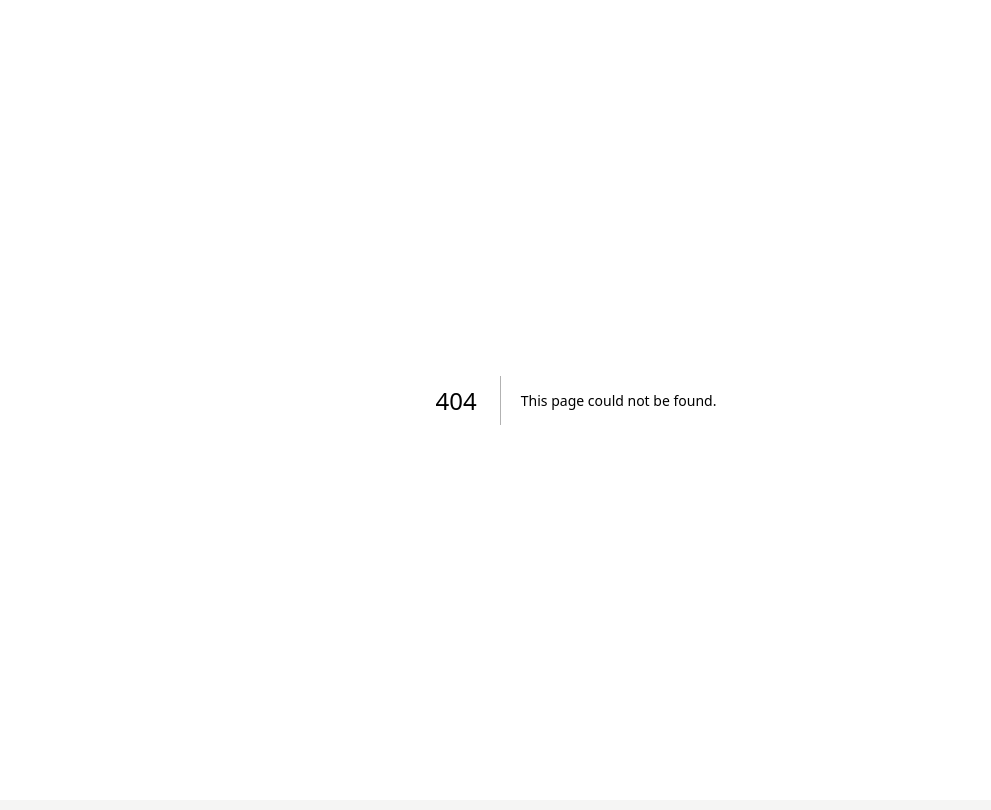
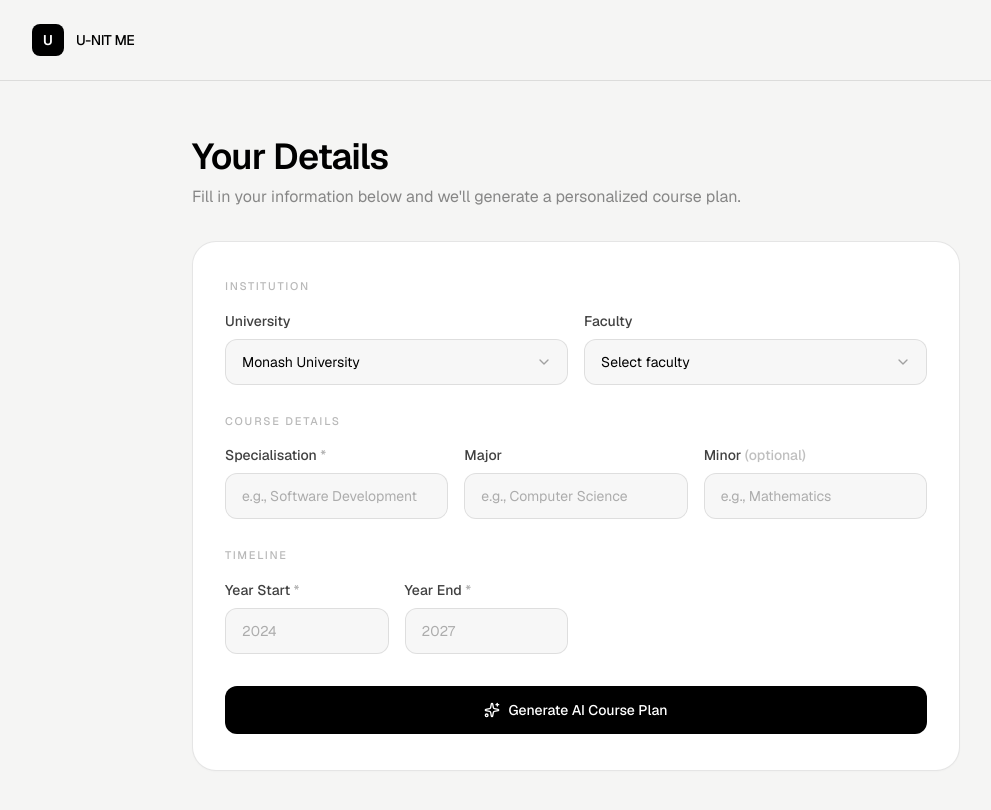
Before and after one commit to frzatla/u-nitme, a Next.js app in the folder my-app/: page /dashboard in a window 1280 px wide. Before the commit this address had no page. Shown: the top 810 px of the page, without its empty margins (64-1055 px from the left). Built offline with nearby package versions, Linux system fonts and the light colour scheme; no server answers.

Commit message:
add dashboard and student form when sign in

```diff
--- /dev/null
+++ b/my-app/src/app/dashboard/page.js
@@ -0,0 +1,60 @@
+"use client";
+
+import { useUser, UserButton } from "@clerk/nextjs";
+import StudentDetailsForm from "../../components/StudentDetailsForm";
+
+export default function DashboardPage() {
+  const { user } = useUser();
+
+  const handleSubmit = (data) => {
+    console.log("Submitted data:", data);
+
+    // later you can:
+    // 1. save to your database
+    // 2. call an API route
+    // 3. redirect to generated plan page
+  };
+
+  return (
+    <main className="min-h-screen bg-[#f5f5f4] text-black">
+      {/* Header */}
+      <header className="border-b border-black/10 bg-[#f5f5f4]">
+        <div className="mx-auto flex h-20 max-w-6xl items-center justify-between px-6 md:px-8">
+          <div className="flex items-center gap-3">
+            <div className="flex h-8 w-8 items-center justify-center rounded-lg bg-black text-sm font-semibold text-white">
+              U
+            </div>
+
+            <div className="flex items-center gap-3">
+              <span className="text-sm font-medium tracking-tight">
+                U-NIT ME
+              </span>
+              <span className="hidden text-sm text-black/30 sm:inline">
+                {user?.primaryEmailAddress?.emailAddress}
+              </span>
+            </div>
+          </div>
+
+          <UserButton afterSignOutUrl="/" />
+        </div>
+      </header>
+
+      {/* Content */}
+      <section className="px-6 py-12 md:px-8 md:py-14">
+        <div className="mx-auto max-w-3xl">
+          <div className="mb-8">
+            <h1 className="text-4xl font-semibold tracking-tight text-black">
+              Your Details
+            </h1>
+            <p className="mt-2 text-base text-black/45">
+              Fill in your information below and we&apos;ll generate a
+              personalized course plan.
+            </p>
+          </div>
+
+          <StudentDetailsForm onSubmit={handleSubmit} />
+        </div>
+      </section>
+    </main>
+  );
+}
--- a/my-app/src/app/page.js
+++ b/my-app/src/app/page.js
@@ -42,7 +42,11 @@ export default function Home() {
             <span className="text-xl font-medium tracking-tight">U-NIT ME</span>
           </button>
 
-          <SignInButton>
+          <SignInButton
+            mode="redirect"
+            forceRedirectUrl="/dashboard"
+            fallbackRedirectUrl="/dashboard"
+          >
             <button className="your-styles">Sign In</button>
           </SignInButton>
         </div>
--- /dev/null
+++ b/my-app/src/app/sign-in/[[...sign-in]]/page.js
@@ -0,0 +1,7 @@
+import { SignIn } from "@clerk/nextjs";
+
+export default function Page() {
+  return (
+    <SignIn forceRedirectUrl="/dashboard" fallbackRedirectUrl="/dashboard" />
+  );
+}
--- /dev/null
+++ b/my-app/src/components/StudentDetailsForm.js
@@ -0,0 +1,204 @@
+"use client";
+
+import { Sparkles, ChevronDown } from "lucide-react";
+
+const inputClass =
+  "w-full rounded-xl border border-black/10 bg-black/[0.03] px-4 py-3 text-sm text-black placeholder:text-black/30 outline-none transition-all focus:border-black/20 focus:bg-white focus:ring-4 focus:ring-black/[0.03]";
+
+export default function StudentDetailsForm({ onSubmit }) {
+  const handleSubmit = (e) => {
+    e.preventDefault();
+
+    const formData = new FormData(e.currentTarget);
+
+    const data = {
+      university: formData.get("university"),
+      faculty: formData.get("faculty"),
+      specialisation: formData.get("specialisation"),
+      major: formData.get("major"),
+      minor: formData.get("minor"),
+      yearStart: formData.get("yearStart"),
+      yearEnd: formData.get("yearEnd"),
+    };
+
+    onSubmit?.(data);
+  };
+
+  return (
+    <div className="rounded-3xl border border-black/10 bg-white px-7 py-8 shadow-[0_1px_2px_rgba(0,0,0,0.02)] md:px-8 md:py-9">
+      <form onSubmit={handleSubmit} className="space-y-7">
+        {/* Institution */}
+        <section>
+          <p className="mb-4 text-[11px] font-medium uppercase tracking-[0.16em] text-black/28">
+            Institution
+          </p>
+
+          <div className="grid grid-cols-1 gap-4 md:grid-cols-2">
+            <div>
+              <label
+                htmlFor="university"
+                className="mb-2 block text-sm font-medium text-black/75"
+              >
+                University
+              </label>
+
+              <div className="relative">
+                <select
+                  id="university"
+                  name="university"
+                  required
+                  className={`${inputClass} appearance-none pr-10`}
+                  defaultValue="Monash University"
+                >
+                  <option value="Monash University">Monash University</option>
+                </select>
+
+                <ChevronDown className="pointer-events-none absolute right-4 top-1/2 h-4 w-4 -translate-y-1/2 text-black/35" />
+              </div>
+            </div>
+
+            <div>
+              <label
+                htmlFor="faculty"
+                className="mb-2 block text-sm font-medium text-black/75"
+              >
+                Faculty
+              </label>
+
+              <div className="relative">
+                <select
+                  id="faculty"
+                  name="faculty"
+                  required
+                  className={`${inputClass} appearance-none pr-10`}
+                  defaultValue=""
+                >
+                  <option value="" disabled>
+                    Select faculty
+                  </option>
+                  <option value="IT">IT</option>
+                  <option value="Arts">Arts</option>
+                </select>
+
+                <ChevronDown className="pointer-events-none absolute right-4 top-1/2 h-4 w-4 -translate-y-1/2 text-black/35" />
+              </div>
+            </div>
+          </div>
+        </section>
+
+        {/* Course Details */}
+        <section>
+          <p className="mb-4 text-[11px] font-medium uppercase tracking-[0.16em] text-black/28">
+            Course Details
+          </p>
+
+          <div className="grid grid-cols-1 gap-4 md:grid-cols-3">
+            <div>
+              <label
+                htmlFor="specialisation"
+                className="mb-2 block text-sm font-medium text-black/75"
+              >
+                Specialisation <span className="text-black/30">*</span>
+              </label>
+              <input
+                id="specialisation"
+                name="specialisation"
+                placeholder="e.g., Software Development"
+                required
+                className={inputClass}
+              />
+            </div>
+
+            <div>
+              <label
+                htmlFor="major"
+                className="mb-2 block text-sm font-medium text-black/75"
+              >
+                Major
+              </label>
+              <input
+                id="major"
+                name="major"
+                placeholder="e.g., Computer Science"
+                className={inputClass}
+              />
+            </div>
+
+            <div>
+              <label
+                htmlFor="minor"
+                className="mb-2 block text-sm font-medium text-black/75"
+              >
+                Minor <span className="text-black/25">(optional)</span>
+              </label>
+              <input
+                id="minor"
+                name="minor"
+                placeholder="e.g., Mathematics"
+                className={inputClass}
+              />
+            </div>
+          </div>
+        </section>
+
+        {/* Timeline */}
+        <section>
+          <p className="mb-4 text-[11px] font-medium uppercase tracking-[0.16em] text-black/28">
+            Timeline
+          </p>
+
+          <div className="grid grid-cols-2 gap-4 md:grid-cols-4">
+            <div>
+              <label
+                htmlFor="yearStart"
+                className="mb-2 block text-sm font-medium text-black/75"
+              >
+                Year Start <span className="text-black/30">*</span>
+              </label>
+              <input
+                id="yearStart"
+                name="yearStart"
+                type="number"
+                placeholder="2024"
+                min="2020"
+                max="2035"
+                required
+                className={inputClass}
+              />
+            </div>
+
+            <div>
+              <label
+                htmlFor="yearEnd"
+                className="mb-2 block text-sm font-medium text-black/75"
+              >
+                Year End <span className="text-black/30">*</span>
+              </label>
+              <input
+                id="yearEnd"
+                name="yearEnd"
+                type="number"
+                placeholder="2027"
+                min="2020"
+                max="2040"
+                required
+                className={inputClass}
+              />
+            </div>
+          </div>
+        </section>
+
+        {/* Submit */}
+        <div className="pt-1">
+          <button
+            type="submit"
+            className="flex w-full items-center justify-center gap-2 rounded-xl bg-black px-4 py-3.5 text-sm font-medium text-white transition-colors hover:bg-black/90"
+          >
+            <Sparkles className="h-4 w-4" />
+            Generate AI Course Plan
+          </button>
+        </div>
+      </form>
+    </div>
+  );
+}
```
